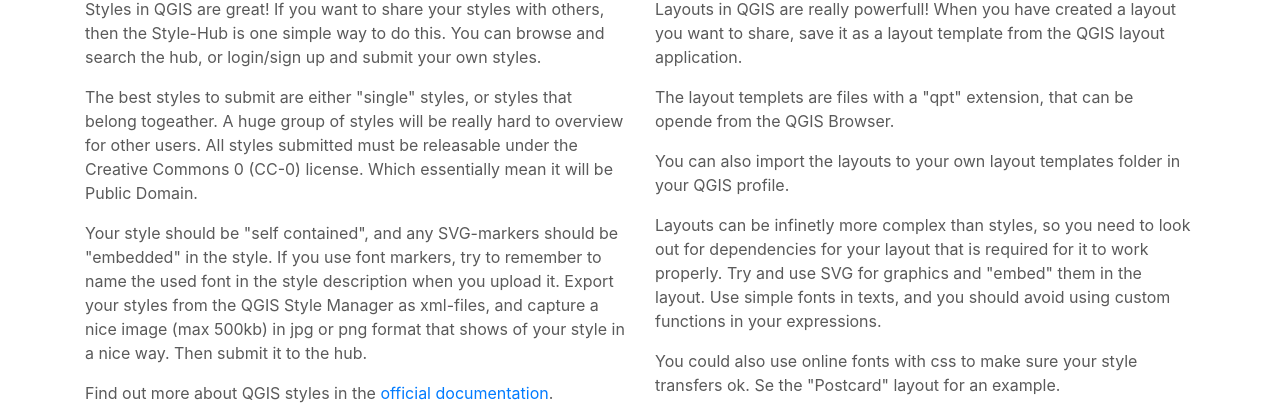
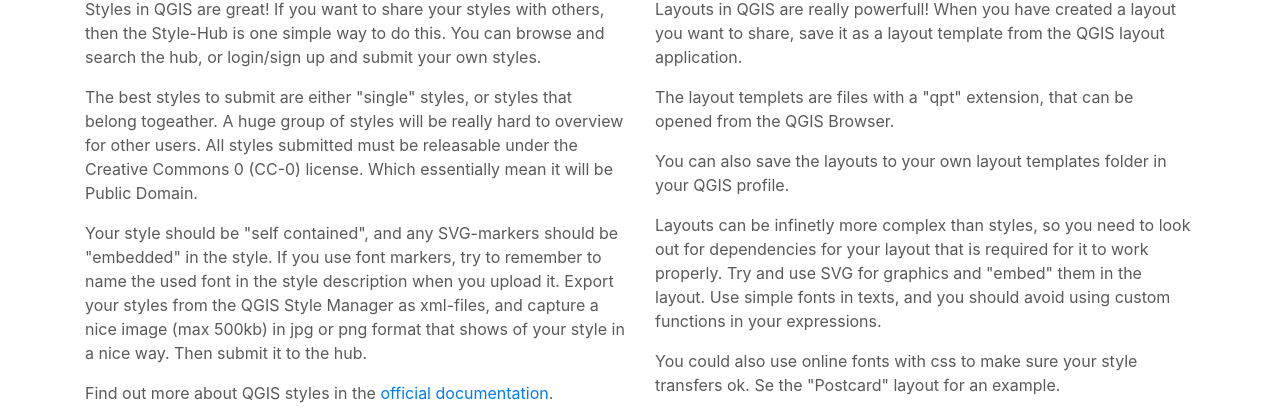
Before and after one commit to style-hub/hub-server, a PHP site: page / in a window 1280 px wide. Shown: the part 1074-1481 px from the top of the page. Run offline with PHP 8.4, Linux system fonts and the light colour scheme; the visitor is signed in with stand-in values (Sample User, id 1).

Commit message:
spelling

```diff
--- a/source/index.php
+++ b/source/index.php
@@ -111,8 +111,8 @@
     <h2>Layout-Hub</h2>
     <p>Layouts in QGIS are really powerfull! When you have created a layout you want to share, save it
     as a layout template from the QGIS layout application.</p>
-    <p>The layout templets are files with a "qpt" extension, that can be opende from the QGIS Browser.</p>
-    <p>You can also import the layouts to your own layout templates folder in your QGIS profile.</p>
+    <p>The layout templets are files with a "qpt" extension, that can be opened from the QGIS Browser.</p>
+    <p>You can also save the layouts to your own layout templates folder in your QGIS profile.</p>
     <p>Layouts can be infinetly more complex than styles, so you need to look out for dependencies
     for your layout that is required for it to work properly. Try and use SVG for graphics and "embed"
     them in the layout. Use simple fonts in texts, and you should avoid using custom functions in your
```
